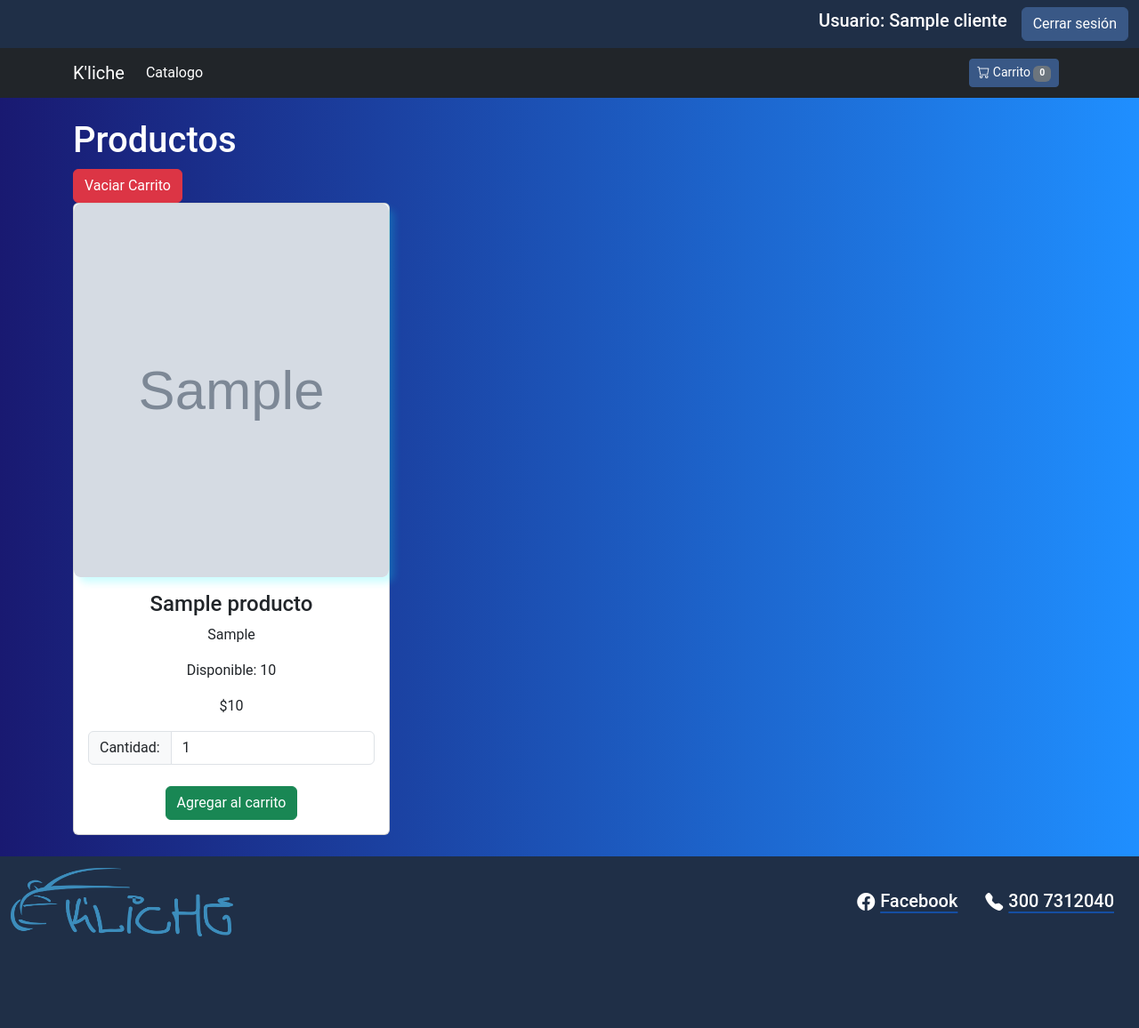
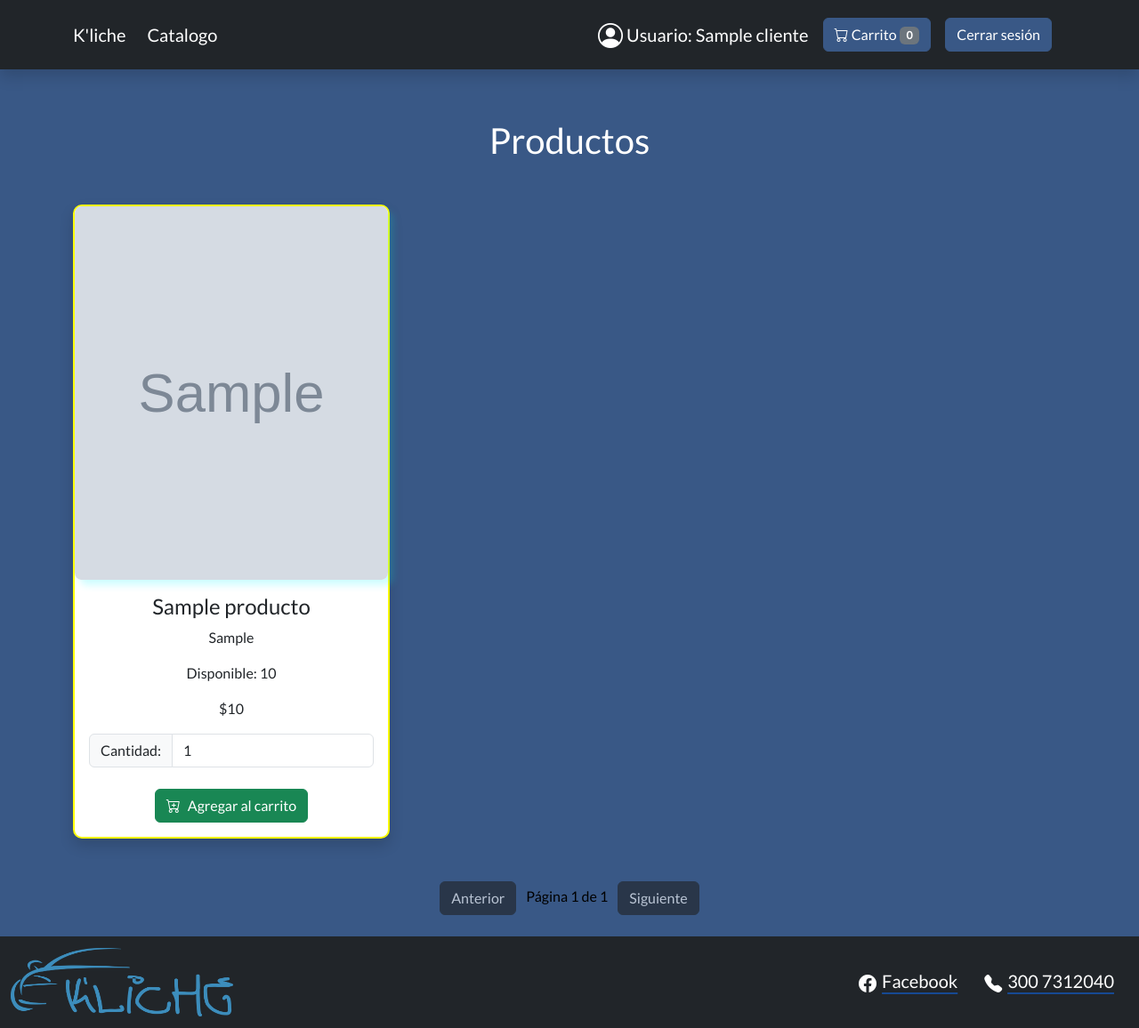
Before and after one commit to victorch7/ProyectoFlask, a Flask app: page /productos in a window 1280 px wide. Shown: the whole page at 89% size. Before the commit the page ends 1053 px from the top, so only its background shows below. Run offline with Flask 3, Linux system fonts and the light colour scheme; a user stored in the database is signed in; tables that the repository leaves empty or names only in its code hold one stand-in row (values such as "Sample post"); grey boxes marked "Sample" are stand-in pictures; some libraries are stand-ins or nearby versions.

Commit message:
Agregando paginación y cambio de estilo a la pagina

```diff
--- a/app/carrito/routes.py
+++ b/app/carrito/routes.py
@@ -20,17 +20,21 @@
         formProducto = AgregarProductoForm()
         productos = ModelCarrito.mostrarListaProductos()
 
-        #cantidad de productos de la lista sesión['carrito']
-        if 'carrito' not in session:
-            totalproductos = 0
-        else:
-            totalproductos = len(session['carrito'])
+        # Cantidad de productos en el carrito
+        totalproductos = len(session['carrito']) if 'carrito' in session else 0
 
+        # Paginación
+        page = request.args.get('page', 1, type=int)
+        per_page = 6
+        total_pages = (len(productos) + per_page - 1) // per_page
+        items_on_page = productos[(page - 1) * per_page: page * per_page]
 
-        return render_template('carrito.html', productos=productos, form=formProducto, totalproductos=totalproductos)
-    except Exception as error:
-        print(error)
-        return error
+        return render_template('carrito.html', form=formProducto, productos=items_on_page,
+                               total_pages=total_pages, page=page, totalproductos=totalproductos)
+    except Exception as e:
+        print(e)
+        return redirect(url_for('error'))
+
 
 
 @carrito.route('/carrito')
@@ -120,5 +124,6 @@
     # Eliminar la sesión del carrito
     if 'carrito' in session:
         session.pop('carrito')
+        flash("Carrito vaciado", 'info')
     session.modified = True
     return redirect(url_for('carrito.mostrarProductos'))
--- a/app/carrito/templates/carrito.html
+++ b/app/carrito/templates/carrito.html
@@ -1,12 +1,12 @@
 {% extends 'index.html' %}
 
 {% block styles %}
-<link rel="stylesheet" href="{{ url_for('static', filename='css/prod.css') }}">
+    <link rel="stylesheet" href="{{ url_for('static', filename='css/carrito.css') }}">
 {% endblock %}
 
 {% block content %}
 
-<body>
+
     <div class="container-grail">
         <header>
             {% include 'navbar.html' %}
@@ -14,37 +14,8 @@
 
         <main>
             <div class="d-flex flex-column h-100">
-
-                <!-- Menu de navegación -->
-                <header>
-                    <nav class="navbar navbar-expand-lg navbar-dark bg-dark mb-2">
-                        <div class="container">
-                            <a class="navbar-brand">K'liche</a>
-                            <button class="navbar-toggler" type="button" data-bs-toggle="collapse"
-                                data-bs-target="#navBarTop" aria-controls="navBarTop" aria-expanded="false">
-                                <span class="navbar-toggler-icon"></span>
-                            </button>
-
-                            <div class="collapse navbar-collapse" id="navBarTop">
-                                <ul class="navbar-nav me-auto mb-2 mb-lg-0">
-                                    <li class="nav-item">
-                                        <a class="nav-link active" href="/carrito">Catalogo</a>
-                                    </li>
-                                </ul>
-                                <a href="{{ url_for('carrito.verCarrito') }}" class="btn btn-primary btn-sm me-2">
-                                    <i class="bi bi-cart"></i> Carrito <span id="num_cart"
-                                        class="badge bg-secondary">{{ totalproductos }}</span>
-                                </a>
-                            </div>
-                        </div>
-                    </nav>
-                </header>
-
                 <div class="container text-white">
-                    <h1 class="text-white mt-3">Productos</h1>
-
-                    <a href="{{ url_for('carrito.vaciar_carrito') }}" class="btn btn-danger">Vaciar Carrito</a>
-
+                    <h1 class="text-center my-5">Productos</h1>
                     <div class="col-12">
                         {% with messages = get_flashed_messages(with_categories=true) %}
                             {% if messages %}
@@ -59,7 +30,7 @@
                         <div class="row">
                             {% for producto in productos %}
                             <div class="col-lg-4 col-md-6 mb-4">
-                                    <div class="card text-center">
+                                <div class="card text-center shadow">
                                     <img src="/static/images/{{ producto[4] }}" alt="Imagen del producto"
                                         class="card-img-top img-fluid">
                                     <div class="card-body">
@@ -78,7 +49,7 @@
                                                     {{ form.cantidad(class="form-control") }}
                                                 </div>
                                                 <div class="add-to-cart">
-                                                        <button type="submit" class="btn btn-success mt-2">Agregar al carrito</button>
+                                                    <button type="submit" class="btn btn-success mt-2"><i class="bi bi-cart-plus me-2"></i>Agregar al carrito</button>
                                                 </div>
                                             </form>
                                         </div>
@@ -88,13 +59,33 @@
                             {% endfor %}
                         </div>
                     </div>
-            </body>
+
     </main>
+
+    <div class="container my-4">
+        <div class="text-white mt-3 text-center ">
+            {% if page > 1 %}
+                <a href="{{ url_for('carrito.mostrarProductos', page=page-1) }}" class="btn btn-dark">Anterior</a>
+            {% else %}
+                <span class="btn btn-dark disabled">Anterior</span>
+            {% endif %}
+
+            <span class="mx-2 text-black">Página {{ page }} de {{ total_pages }}</span>
+
+            {% if page < total_pages %}
+                <a href="{{ url_for('carrito.mostrarProductos', page=page+1) }}" class="btn btn-dark">Siguiente</a>
+            {% else %}
+                <span class="btn btn-dark disabled">Siguiente</span>
+            {% endif %}
+        </div>
+    </div>
+
+
 <!--- <footer class="footer2">{% include 'footer.html' %}</footer>-->
 </div>
 <footer class="footer">{% include 'footer.html' %}</footer>
 
-</body>
+
 
 
 
--- a/app/static/css/carrito.css
+++ b/app/static/css/carrito.css
@@ -24,10 +24,15 @@
 
 /* Estilos para el título del calendario */
 .card-header {
-  background-color: yellow;
+  background-color: #395886;
 }
 
 /* Estilos para el texto del título */
 .card-title {
   font-size: 24px;
 }
+
+.btn .btn-primary {
+  background-color: #395886;
+  border-color: #395886;
+}
--- a/app/static/css/navbar.css
+++ b/app/static/css/navbar.css
@@ -1,15 +1,12 @@
-nav {
-    background-color: #1f2f47;
 
-}
 
 #cerrar-sesion {
     background-color: #395886;
 }
 
 .example-spacer {
-    flex: 1 1 auto;
-  }
+  flex: 1 1 auto;
+}
 
 
 .footer {
--- a/app/static/css/style.css
+++ b/app/static/css/style.css
@@ -43,11 +43,14 @@
 
 /*Estilos de la pagina inicial y del contacto*/
 html { height: 100%; }
-body { margin: 0; font-family: Roboto, "Helvetica Neue", sans-serif; }
+body {
+  margin: 0;
+  font-family: 'Lato', sans-serif;
 
-body{
-  background: linear-gradient(90deg, #191971, #1f8fff);
+  /* background: linear-gradient(90deg, #191971, #1f8fff); */
+  background: #395886;
 }
+
 
 #color-ent{
     color: rgb(162, 206, 213);
--- a/app/templates/footer.html
+++ b/app/templates/footer.html
@@ -3,7 +3,7 @@
 {% endblock %}
 
 {% block content %}
-<nav class="navbar">
+<nav class="navbar bg-dark">
     <div class="container-fluid d-flex justify-content-between align-items-center">
         <span class="navbar-brand mb-0 h1">
             <img src="{{ url_for('static', filename='images/logo2.png') }}" style="width: 250px">
--- a/app/templates/index.html
+++ b/app/templates/index.html
@@ -16,7 +16,14 @@
 
     <script src="https://code.jquery.com/jquery-3.6.4.min.js"></script>
 
+
+    <link rel="preconnect" href="https://fonts.googleapis.com">
+    <link rel="preconnect" href="https://fonts.gstatic.com" crossorigin>
+    <link href="https://fonts.googleapis.com/css2?family=Lato&family=Montserrat:wght@300&family=Roboto:wght@300;400&display=swap" rel="stylesheet">
+
     <title>{% block title %}Kliche{% endblock %}</title>
+    {% block styles %}{% endblock %}
+
 </head>
 <body>
     {% block content %}
--- a/app/templates/navbar.html
+++ b/app/templates/navbar.html
@@ -2,23 +2,41 @@
     <link rel="stylesheet" href="{{ url_for('static', filename='css/navbar.css') }}">
 {% endblock %}
 
-
 {% block content %}
 
-<nav class="navbar navbar-expand-lg">
-    <div class="container-fluid">
-        <button class="navbar-toggler text-white mb-2 bg-white" type="button" data-bs-toggle="collapse" data-bs-target="#navbarNav"
-            aria-controls="navbarNav" aria-expanded="false" aria-label="Toggle navigation">
-            <span class="navbar-toggler-icon text-white bg-white"></span>
-        </button>
-        <div class="collapse navbar-collapse" id="navbarNav">
-            <span class="example-spacer"></span>
-            <div class="d-flex align-items-center">
-                <h5 class="text-white mx-3">Usuario: {{ current_user.nombre }}</h5>
-                <a href="{{ url_for('auth.logout') }}" class="btn btn-primary me-auto text-white">Cerrar sesión</a>
+    <nav class="navbar navbar-expand-lg navbar-dark bg-dark mb-2 shadow fs-5">
+        <div class="container">
+            <a class="navbar-brand"><span>K'liche</span></a>
+            <button class="navbar-toggler" type="button" data-bs-toggle="collapse"
+                data-bs-target="#navBarTop" aria-controls="navBarTop" aria-expanded="false">
+                <span class="navbar-toggler-icon"></span>
+            </button>
+
+            <div class="collapse navbar-collapse" id="navBarTop">
+                <!-- Elementos a la izquierda -->
+                <ul class="navbar-nav me-auto my-2">
+                    <li class="nav-item">
+                        <a class="nav-link active" href="/carrito">Catalogo</a>
+                    </li>
+                </ul>
+
+                <!-- Elementos a la derecha -->
+                <ul class="navbar-nav ms-auto d-flex align-items-center my-1">
+                    <li class="nav-item d-flex align-items-center  me-3">
+                        <i class="bi bi-person-circle text-white me-1 fs-3"></i>
+                        <span class="text-white">Usuario: {{ current_user.nombre }}</span>
+                    </li>
+                    <li class="nav-item me-3 my-1">
+                        <a href="{{ url_for('carrito.verCarrito') }}" class="btn btn-primary">
+                            <i class="bi bi-cart"></i> Carrito <span class="badge bg-secondary">{{ totalproductos }}</span>
+                        </a>
+                    </li>
+                    <li class="nav-item me-3 my-1">
+                        <a href="{{ url_for('auth.logout') }}" class="btn btn-primary text-white">Cerrar sesión</a>
+                    </li>
+                </ul>
             </div>
         </div>
-    </div>
-</nav>
+    </nav>
 
 {% endblock %}
```
Also changed, not shown: app/carrito/templates/vercarrito.html (+11 -5 lines), app/templates/sidebar.html (deleted, +0 -40 lines). Lines whose indentation alone changed are shown as unchanged.
